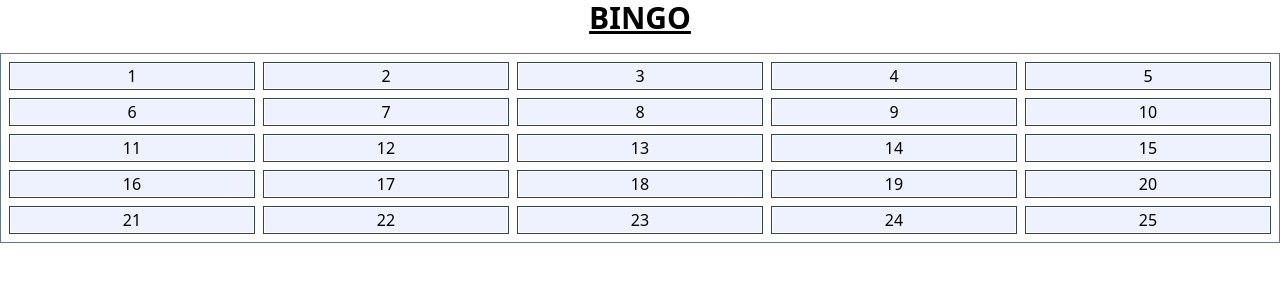
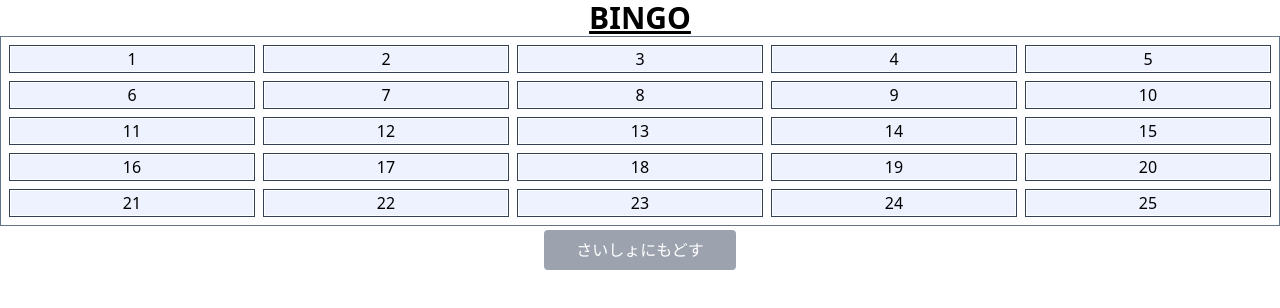
Before and after one commit to nabetama/bingo, a React (Create React App) app: page / in a window 1280 px wide. Shown: the top 308 px of the page. Built offline with nearby package versions, Linux system fonts and the light colour scheme.

Commit message:
add initialize button

```diff
--- a/src/Blocks.tsx
+++ b/src/Blocks.tsx
@@ -15,13 +15,15 @@ type Action = {
   label: string;
 };
 
+type ActionTypes = { type: "TOGGLE"; label: string } | { type: "CLEAR" };
+
 const initialState: State = Data.map((blocks) => {
   return blocks.map((block) => {
     return { isOpen: false, label: block };
   });
 });
 
-const reducer = (state: State, action: Action): State => {
+const reducer = (state: State, action: ActionTypes): State => {
   switch (action.type) {
     case "TOGGLE":
       return state.map((blocks) => {
@@ -42,7 +44,7 @@ const Blocks: React.FC = () => {
 
   return (
     <>
-      <table className="border-separate border-spacing-2 border border-slate-500 ">
+      <table className="border-separate border-spacing-2 border border-slate-500">
         {state.map((blocks) => {
           return (
             <tr>
@@ -61,6 +63,14 @@ const Blocks: React.FC = () => {
           );
         })}
       </table>
+      <div className="flex-auto">
+        <button
+          onClick={() => dispatch({ type: "CLEAR" })}
+          className="bg-gray-400 hover:bg-gray-300 text-white rounded px-4 py-2 w-48"
+        >
+          さいしょにもどす
+        </button>
+      </div>
     </>
   );
 };
```
